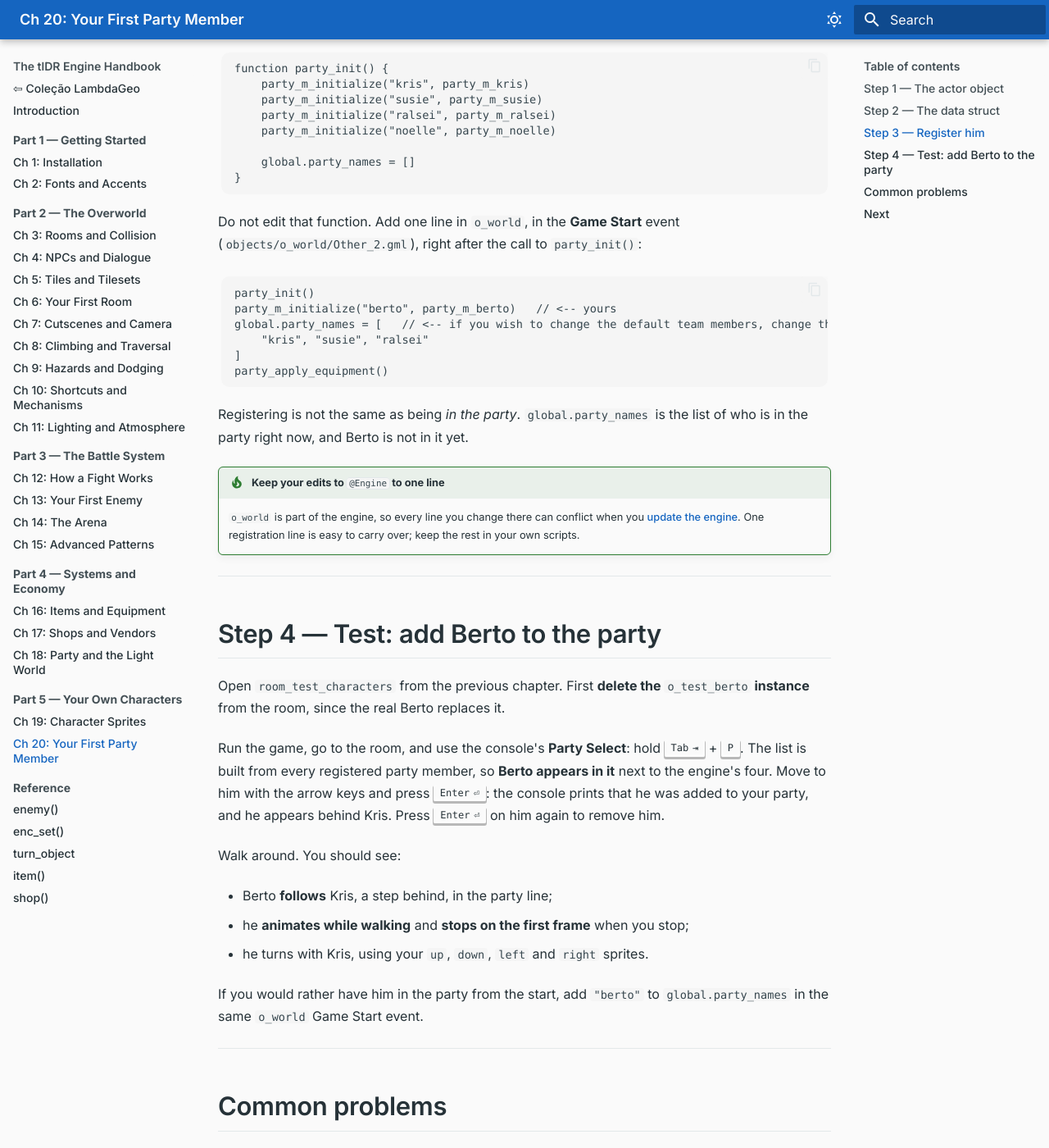
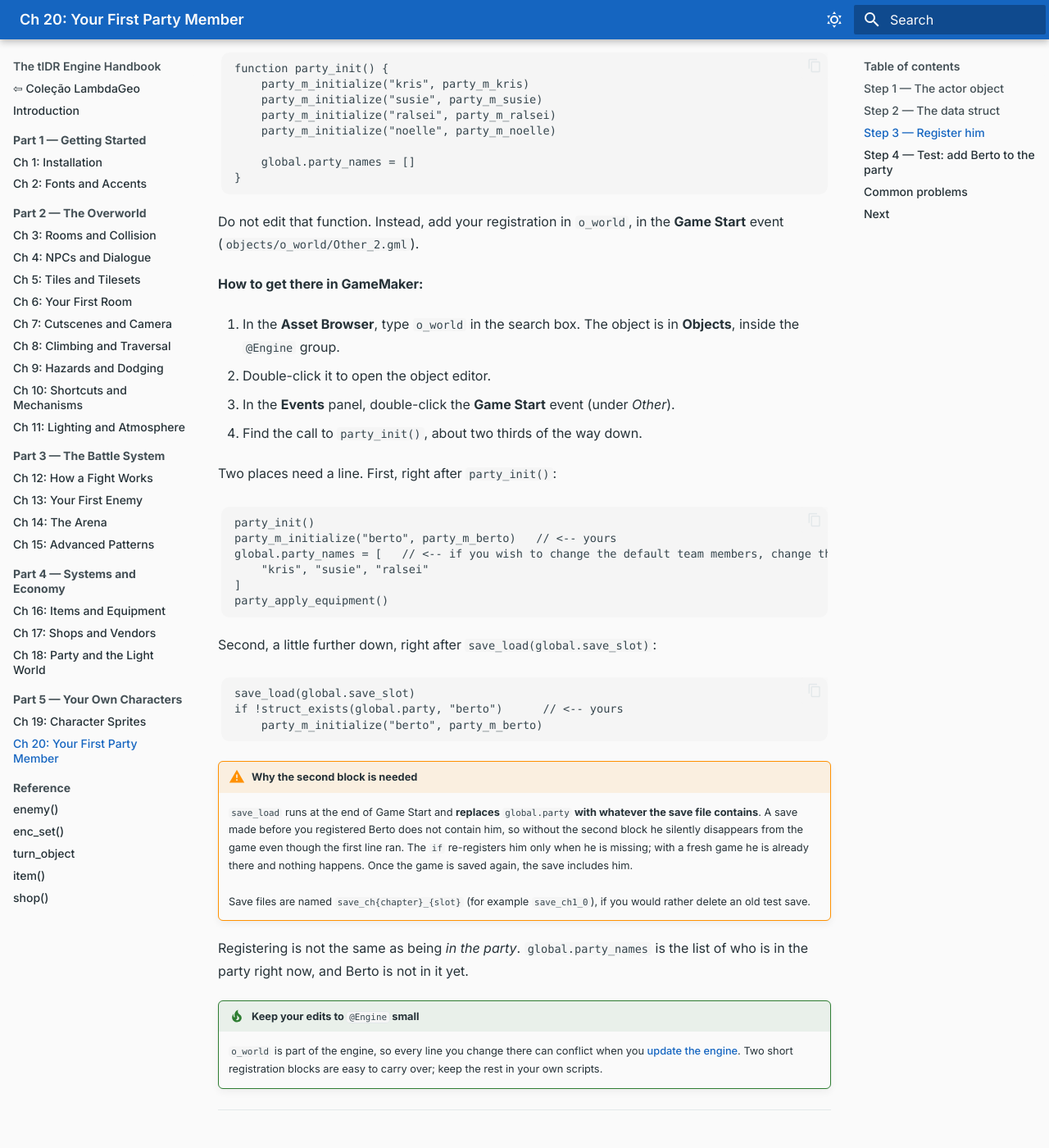
Before and after one commit to profsergiocosta/tldr-handbook, an MkDocs documentation site: the page built from docs/characters/first-party-member.md, in a window 1280 px wide and 1400 px high, scrolled down 2541 px. Shown: the whole window at 82% size. Built offline with MkDocs 1.6.1 and Material for MkDocs 9.7.7, drawn with Linux system fonts in a browser that asks for light colours; some of the changed text lies outside the part shown.

Commit message:
added to party

````diff
--- a/docs/characters/first-party-member.md
+++ b/docs/characters/first-party-member.md
@@ -113,8 +113,18 @@ function party_init() {
 }
 ```
 
-Do not edit that function. Add one line in **`o_world`**, in the **Game Start** event
-(`objects/o_world/Other_2.gml`), right after the call to `party_init()`:
+Do not edit that function. Instead, add your registration in **`o_world`**, in the
+**Game Start** event (`objects/o_world/Other_2.gml`).
+
+**How to get there in GameMaker:**
+
+1. In the **Asset Browser**, type `o_world` in the search box. The object is in
+   **Objects**, inside the `@Engine` group.
+2. Double-click it to open the object editor.
+3. In the **Events** panel, double-click the **Game Start** event (under *Other*).
+4. Find the call to `party_init()`, about two thirds of the way down.
+
+Two places need a line. First, right after `party_init()`:
 
 ```gml
 party_init()
@@ -125,13 +135,32 @@ global.party_names = [   // <-- if you wish to change the default team members,
 party_apply_equipment()
 ```
 
+Second, a little further down, right after `save_load(global.save_slot)`:
+
+```gml
+save_load(global.save_slot)
+if !struct_exists(global.party, "berto")      // <-- yours
+    party_m_initialize("berto", party_m_berto)
+```
+
+!!! warning "Why the second block is needed"
+    `save_load` runs at the end of Game Start and **replaces `global.party` with
+    whatever the save file contains**. A save made before you registered Berto does
+    not contain him, so without the second block he silently disappears from the
+    game even though the first line ran. The `if` re-registers him only when he is
+    missing; with a fresh game he is already there and nothing happens. Once the game
+    is saved again, the save includes him.
+
+    Save files are named `save_ch{chapter}_{slot}` (for example `save_ch1_0`), if you
+    would rather delete an old test save.
+
 Registering is not the same as being *in the party*. `global.party_names` is the
 list of who is in the party right now, and Berto is not in it yet.
 
-!!! tip "Keep your edits to `@Engine` to one line"
+!!! tip "Keep your edits to `@Engine` small"
     `o_world` is part of the engine, so every line you change there can conflict
     when you [update the engine](../getting-started/installation.md#updating-the-engine).
-    One registration line is easy to carry over; keep the rest in your own scripts.
+    Two short registration blocks are easy to carry over; keep the rest in your own scripts.
 
 ---
 
@@ -142,7 +171,8 @@ Open `room_test_characters` from the previous chapter. First **delete the
 
 Run the game, go to the room, and use the console's **Party Select**: hold
 ++tab++ + ++p++. The list is built from every registered party member, so **Berto
-appears in it** next to the engine's four. Move to him with the arrow keys and press
+appears in it**, after the engine's four. It shows only three icons at a time, so
+press the right arrow four times to reach him. Move to him with the arrow keys and press
 ++enter++: the console prints that he was added to your party, and he appears behind
 Kris. Press ++enter++ on him again to remove him.
 
@@ -161,7 +191,7 @@ If you would rather have him in the party from the start, add `"berto"` to
 
 | Symptom | Likely cause |
 |---|---|
-| Berto is not in Party Select | The registration line (Step 3) is missing, or its name does not match |
+| Berto is not in Party Select | He is the fifth entry, so press the right arrow four times. Otherwise: a registration line (Step 3) is missing or its name does not match, or an old save is overriding `global.party` (the second block in Step 3) |
 | Berto is a grey square | The sprite names do not match `s_name`; see *Naming scheme* in the previous chapter |
 | He walks, but the animation is too fast or too slow | Change the sprite's **Fps** in the sprite editor (the engine's own use 4) |
 | He floats above, or sinks into, the ground | The sprite origin is not at the feet |
````
